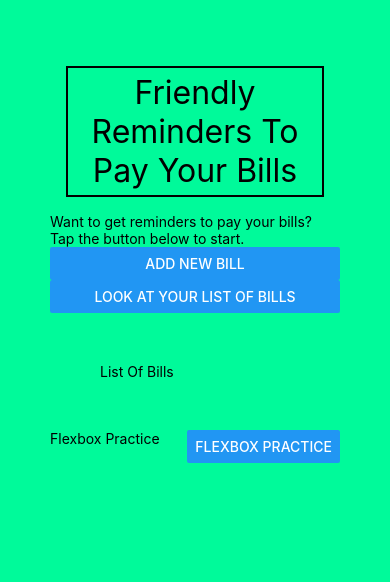
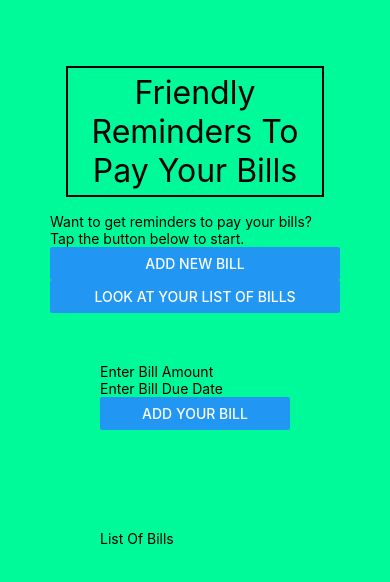
Before and after one commit to KevinCosma/Remember_Your_Bills, a React Native app: screen / in a window 390 px wide. Shown: the top 582 px of the page. Built offline with nearby package versions, Linux system fonts and the light colour scheme.

Commit message:
Added a new button for Bill Info. Added padding to the Bill Info stylesheet to keep the views easily separated

```diff
--- a/App.js
+++ b/App.js
@@ -5,6 +5,8 @@ export default function App() {
   // const [enteredNumberOfReminders, setEnteredNumberOfReminders] = useState('');
   // const [reminders, setReminders] = useState([]);
 
+  const [enteredBillAmountText, setEnteredBillAmountText] = useState('');
+  const [billAmount, setBillAmount] = useState([]);
   // function numberOfReminders(enteredText) {
   //   setEnteredNumberOfReminders(enteredText);
   // }
@@ -15,23 +17,16 @@ export default function App() {
 
   function addNewBill() {}
 
+  function addBillToList() {
+    setBillAmount(...billAmount,)
+  }
+
   function lookAtListOfBills() {}
 
   return (
     <View style={styles.container}>
       <Text style={styles.dummyText}>Friendly Reminders To Pay Your Bills</Text>
       <Text>Want to get reminders to pay your bills? Tap the button below to start.</Text>
-
-      {/* <View style={styles.reminderSetup}>
-        <Text>How many days leading up to your bill's due date would you like to receive a reminder?</Text>
-        <TextInput
-          placeholder="Number of days/reminders"
-          onChangeText={numberOfReminders}
-        />
-        <Button
-          title='Add'
-        />
-      </View> */}
 
       <View>
         <Button
@@ -44,24 +39,35 @@ export default function App() {
       />
       </View>
 
-      {/* <View>
-      <TextInput
+      <View style={styles.billInfo}>
+        <TextInput
           placeholder='Enter Bill Amount'
         />
         <TextInput
           placeholder='Enter Bill Due Date'
         />
-      </View> */}
+        <Button
+          title='Add Your Bill'
+          onPress={addBillToList}
+        />
+      </View>
 
       <View style={styles.listOfBills}>
         <Text>List Of Bills</Text>
+
       </View>
-      <View style={styles.FlexboxPractice}>
-        <Text>Flexbox Practice</Text>
+
+        {/* <View style={styles.reminderSetup}>
+        <Text>How many days leading up to your bill's due date would you like to receive a reminder?</Text>
+        <TextInput
+          placeholder="Number of days/reminders"
+          onChangeText={numberOfReminders}
+        />
         <Button
-          title= "Flexbox Practice"
+          title='Add'
         />
-      </View>
+      </View> */}
+
     </View>
   );
 }
@@ -86,8 +92,7 @@ const styles = StyleSheet.create({
   listOfBills: {
     padding: 50
   },
-  FlexboxPractice: {
-    flexDirection: 'row',
-    justifyContent: 'space-between'
+  billInfo: {
+    padding: 50
   }
 });
```
